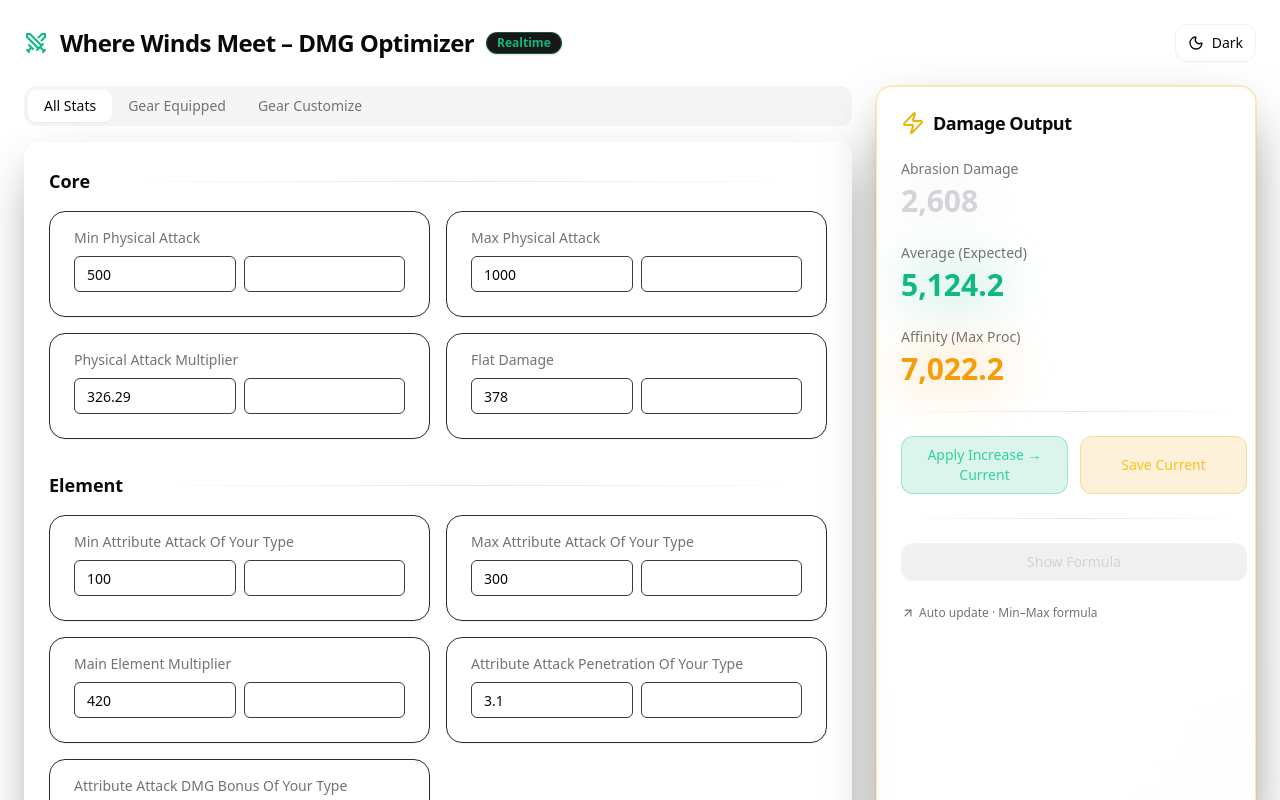
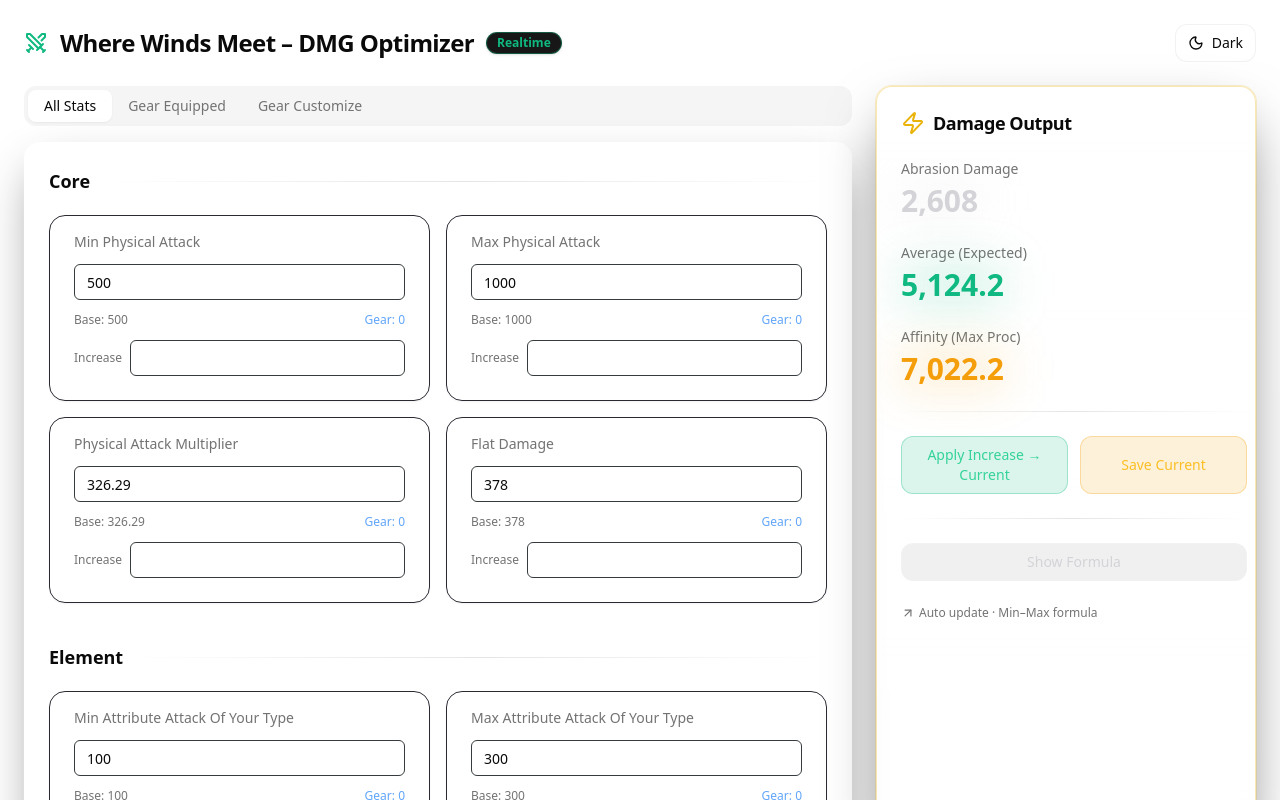
Before and after one commit to Phong940253/wwm-damage-calculator, a Next.js app: page / in a window 1280 px wide. Shown: the top 800 px of the page. Built offline with nearby package versions, Linux system fonts and the light colour scheme.

Commit message:
feat: enhance StatsPanel to include gear bonus calculations

```diff
--- a/app/page.tsx
+++ b/app/page.tsx
@@ -118,7 +118,7 @@ export default function DMGOptimizer() {
 
   if (
     Number(stats.CriticalRate.current || 0) +
-      Number(stats.AffinityRate.current || 0) >
+    Number(stats.AffinityRate.current || 0) >
     100
   ) {
     warnings.push("Crit + Affinity > 100%");
@@ -126,7 +126,7 @@ export default function DMGOptimizer() {
 
   if (
     Number(stats.AffinityRate.current || 0) +
-      Number(stats.AffinityRate.increase || 0) >
+    Number(stats.AffinityRate.increase || 0) >
     100
   ) {
     warnings.push("Affinity > 100%");
@@ -188,6 +188,7 @@ export default function DMGOptimizer() {
                 stats={stats}
                 statImpact={statImpact}
                 onChange={onChange}
+                gearBonus={gearBonus}
               />
             </TabsContent>
 
--- a/app/ui/StatsPanel.tsx
+++ b/app/ui/StatsPanel.tsx
@@ -8,6 +8,7 @@ import { Separator } from "@/components/ui/separator";
 import { STAT_GROUPS } from "../constants";
 import { InputStats } from "../types";
 
+
 /* =======================
    Types
 ======================= */
@@ -17,6 +18,7 @@ type StatKey = Extract<keyof InputStats, string>;
 interface Props {
   stats: InputStats;
   statImpact: Partial<Record<StatKey, number>>;
+  gearBonus: Record<string, number>;
   onChange: (
     key: StatKey,
     field: "current" | "increase",
@@ -31,6 +33,7 @@ interface Props {
 export default function StatsPanel({
   stats,
   statImpact,
+  gearBonus,
   onChange,
 }: Props) {
   return (
@@ -42,18 +45,24 @@ export default function StatsPanel({
         ring-1 ring-white/5
       "
     >
-      <CardContent className="pt-6 space-y-8">
+      <CardContent className="pt-6 space-y-10">
         {Object.entries(STAT_GROUPS).map(([group, keys]) => (
-          <section key={group} className="space-y-4">
-            <div className="flex items-center gap-2">
+          <section key={group} className="space-y-5">
+            {/* ---------- Group Header ---------- */}
+            <div className="flex items-center gap-3">
               <h2 className="text-lg font-semibold">{group}</h2>
               <Separator className="flex-1 bg-gradient-to-r from-transparent via-border to-transparent" />
             </div>
 
+            {/* ---------- Stats Grid ---------- */}
             <div className="grid md:grid-cols-2 gap-4">
               {(keys as StatKey[]).map((k) => {
                 const stat = stats[k];
                 const impact = statImpact[k] ?? 0;
+
+                const gear = gearBonus[k] || 0;
+                const base = Number(stat.current || 0);
+                const total = base + gear;
 
                 return (
                   <Card
@@ -64,17 +73,18 @@ export default function StatsPanel({
                       transition-all
                     "
                   >
-                    <CardContent className="pt-4 space-y-2">
+                    <CardContent className="pt-4 space-y-3">
+                      {/* ---------- Title & Badges ---------- */}
                       <div className="flex justify-between items-center">
                         <span className="text-sm text-muted-foreground">
                           {formatStatName(k)}
                         </span>
 
                         <div className="flex gap-2">
-                          {stat.increase !== 0 && (
-                            <Badge className="bg-emerald-500/15 text-emerald-400 border border-emerald-500/30">
-                              {Number(stat.increase) > 0 ? "+" : ""}
-                              {stat.increase}
+                          {gear !== 0 && (
+                            <Badge className="bg-blue-500/15 text-blue-400 border border-blue-500/30">
+                              Gear {gear > 0 ? "+" : ""}
+                              {gear}
                             </Badge>
                           )}
 
@@ -87,13 +97,21 @@ export default function StatsPanel({
                         </div>
                       </div>
 
-                      <div className="grid grid-cols-2 gap-2">
+                      {/* ---------- TOTAL INPUT (Editable) ---------- */}
                       <Input
                         type="number"
-                          value={stat.current === 0 ? "" : stat.current}
-                          onChange={(e) =>
-                            onChange(k, "current", e.target.value)
+                        value={total === 0 ? "" : total}
+                        onChange={(e) => {
+                          const v = e.target.value;
+                          if (v === "") {
+                            onChange(k, "current", "");
+                            return;
                           }
+
+                          // Base = Total - Gear
+                          const nextBase = Number(v) - gear;
+                          onChange(k, "current", String(nextBase));
+                        }}
                         onBlur={() => {
                           if (stat.current === "") {
                             onChange(k, "current", "0");
@@ -103,6 +121,23 @@ export default function StatsPanel({
                         className="bg-background/60 border-[#363b3d]"
                       />
 
+
+
+
+                      {/* ---------- Breakdown ---------- */}
+                      <div className="flex justify-between text-xs text-muted-foreground">
+                        <span>Base: {base}</span>
+                        <span className="text-blue-400">
+                          Gear: {gear > 0 ? "+" : ""}
+                          {gear}
+                        </span>
+                      </div>
+
+                      {/* ---------- Increase ---------- */}
+                      <div className="flex items-center gap-2">
+                        <span className="text-xs text-muted-foreground">
+                          Increase
+                        </span>
                         <Input
                           type="number"
                           value={stat.increase === 0 ? "" : stat.increase}
@@ -117,6 +152,8 @@ export default function StatsPanel({
                           onWheel={(e) => e.currentTarget.blur()}
                           className="bg-background/60 border-[#363b3d]"
                         />
+
+
                       </div>
                     </CardContent>
                   </Card>
```
Lines whose indentation alone changed are shown as unchanged.
